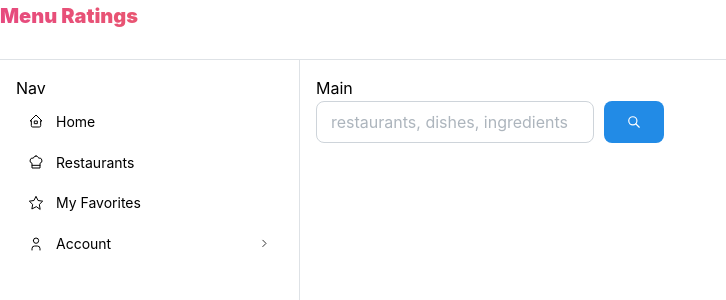
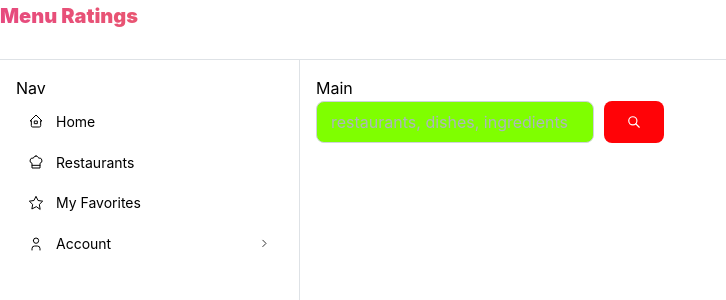
Before and after one commit to jppastorek/mantine-test, a React (Vite) app: page /restaurants in a window 1280 px wide. Shown: the top 300 px of the page, without its empty margins (0-726 px from the left). Built offline with nearby package versions, Linux system fonts and the light colour scheme.

Commit message:
added item cards and some theme override experimentation

```diff
--- /dev/null
+++ b/src/components/Item.tsx
@@ -0,0 +1,29 @@
+import { Card, Image, Text, Badge, Button, Group } from '@mantine/core';
+
+export function Item(props: any) {
+    const { image, name, price, rating, description, num_of_ratings, restaurant } = props;
+  return (
+    <Card shadow="sm" padding="lg" radius="md" withBorder>
+      <Card.Section>
+        <Image
+          src={image}
+          height={160}
+          alt={name}
+        />
+      </Card.Section>
+
+      <Group justify="space-between" mt="md" mb="xs">
+        <Text fw={500}>{name}</Text>
+        <Badge color="pink">${price}</Badge>
+      </Group>
+
+      <Text size="sm" c="dimmed">
+        {description}
+      </Text>
+
+      <Button color="blue" fullWidth mt="md" radius="md">
+        Book classic tour now
+      </Button>
+    </Card>
+  );
+}
--- a/src/components/ItemDisplay.tsx
+++ b/src/components/ItemDisplay.tsx
@@ -1,17 +1,29 @@
 import { SimpleGrid } from '@mantine/core';
+import { Item } from './Item';
 
-export function ItemDisplay() {
+export function ItemDisplay(props: any) {
+  const { items } = props;
+  if (items.length) {
     return (
       <SimpleGrid
         cols={{ base: 1, sm: 2, lg: 5 }}
         spacing={{ base: 10, sm: 'xl' }}
         verticalSpacing={{ base: 'md', sm: 'xl' }}
       >
-      <div>1</div>
-      <div>2</div>
-      <div>3</div>
-      <div>4</div>
-      <div>5</div>
+        {items.map((item: any) => {
+          return (
+            <Item
+              key={item.item_id}
+              name={item.name}
+              price={item.price}
+              rating={item.avg_rating}
+              num_of_ratings={item.num_of_ratings}
+              description={item.description}
+              restaurant={item.restaurant}
+            />
+          );
+        })}
       </SimpleGrid>
     );
   }
+}
--- /dev/null
+++ b/src/components/SearchBar.module.css
@@ -0,0 +1,3 @@
+.blahfornow {
+    background-color: chartreuse;
+}
--- a/src/components/SearchBar.tsx
+++ b/src/components/SearchBar.tsx
@@ -1,11 +1,12 @@
 import { TextInput, Button, Group } from "@mantine/core";
 import { IconSearch } from "@tabler/icons-react";
+import classes from './SearchBar.module.css';
 
 export function SearchBar(props: any) {
   const { input, handleChangeInput, search } = props;
   return (
     <Group gap="xs">
-      <TextInput variant="default" size="md" radius="md" placeholder="restaurants, dishes, ingredients"/>
+      <TextInput classNames={{input: classes.blahfornow}} variant="default" size="md" radius="md" placeholder="restaurants, dishes, ingredients"/>
       <Button variant="filled" size="md" radius="md">
         {<IconSearch size={14} />}
       </Button>
--- a/src/pages/Home.page.tsx
+++ b/src/pages/Home.page.tsx
@@ -4,14 +4,43 @@ import { ItemDisplay } from '@/components/ItemDisplay';
 import { SearchBar } from '@/components/SearchBar';
 import { Button, Group, Box } from '@mantine/core';
 
-let isLoggedIn = false;
+let isLoggedIn = true;
+const items = [
+  {
+    image: '',
+    name: 'Eric',
+    price: 20,
+    rating: 5,
+    description: "he's so gosh darn ____",
+    num_of_ratings: 1,
+    restaurant: "Eric's Big Sausage Palladium",
+  },
+  {
+    image: '',
+    name: 'JP',
+    price: 5,
+    rating: 1,
+    description: "he's so gosh darn ____",
+    num_of_ratings: 1,
+    restaurant: "JP's Tiny Sausage Shack",
+  },
+  {
+    image: '',
+    name: 'Goshen',
+    price: 5000,
+    rating: 5,
+    description: "he's so gosh darn ____",
+    num_of_ratings: 1,
+    restaurant: "Sushi Barn",
+  },
+];
 
 export function HomePage() {
   if (isLoggedIn) {
     return (
       <>
         <SearchBar />
-        <ItemDisplay />
+        <ItemDisplay items={items} />
       </>
     );
   }
--- a/src/theme.ts
+++ b/src/theme.ts
@@ -1,5 +1,19 @@
 import { createTheme } from '@mantine/core';
 
 export const theme = createTheme({
-  /** Put your mantine theme override here */
+  colors: {
+    "thecolorofmyshit": [
+      "#ffe7e7",
+      "#ffcece",
+      "#ff9b9b",
+      "#ff6363",
+      "#ff3636",
+      "#ff1818",
+      "#ff0307",
+      "#e40000",
+      "#cc0000",
+      "#b20000"
+    ]
+  },
+  primaryColor: "thecolorofmyshit",
 });
--- /dev/null
+++ b/src/theme_override.ts
@@ -0,0 +1,271 @@
+let x = {
+  "scale": 1,
+  "fontSmoothing": true,
+  "focusRing": "auto",
+  "white": "#fff",
+  "black": "#000",
+  "colors": {
+    "dark": [
+      "#C9C9C9",
+      "#b8b8b8",
+      "#828282",
+      "#696969",
+      "#424242",
+      "#3b3b3b",
+      "#2e2e2e",
+      "#242424",
+      "#1f1f1f",
+      "#141414"
+    ],
+    "gray": [
+      "#f8f9fa",
+      "#f1f3f5",
+      "#e9ecef",
+      "#dee2e6",
+      "#ced4da",
+      "#adb5bd",
+      "#868e96",
+      "#495057",
+      "#343a40",
+      "#212529"
+    ],
+    "red": [
+      "#fff5f5",
+      "#ffe3e3",
+      "#ffc9c9",
+      "#ffa8a8",
+      "#ff8787",
+      "#ff6b6b",
+      "#fa5252",
+      "#f03e3e",
+      "#e03131",
+      "#c92a2a"
+    ],
+    "pink": [
+      "#fff0f6",
+      "#ffdeeb",
+      "#fcc2d7",
+      "#faa2c1",
+      "#f783ac",
+      "#f06595",
+      "#e64980",
+      "#d6336c",
+      "#c2255c",
+      "#a61e4d"
+    ],
+    "grape": [
+      "#f8f0fc",
+      "#f3d9fa",
+      "#eebefa",
+      "#e599f7",
+      "#da77f2",
+      "#cc5de8",
+      "#be4bdb",
+      "#ae3ec9",
+      "#9c36b5",
+      "#862e9c"
+    ],
+    "violet": [
+      "#f3f0ff",
+      "#e5dbff",
+      "#d0bfff",
+      "#b197fc",
+      "#9775fa",
+      "#845ef7",
+      "#7950f2",
+      "#7048e8",
+      "#6741d9",
+      "#5f3dc4"
+    ],
+    "indigo": [
+      "#edf2ff",
+      "#dbe4ff",
+      "#bac8ff",
+      "#91a7ff",
+      "#748ffc",
+      "#5c7cfa",
+      "#4c6ef5",
+      "#4263eb",
+      "#3b5bdb",
+      "#364fc7"
+    ],
+    "blue": [
+      "#e7f5ff",
+      "#d0ebff",
+      "#a5d8ff",
+      "#74c0fc",
+      "#4dabf7",
+      "#339af0",
+      "#228be6",
+      "#1c7ed6",
+      "#1971c2",
+      "#1864ab"
+    ],
+    "cyan": [
+      "#e3fafc",
+      "#c5f6fa",
+      "#99e9f2",
+      "#66d9e8",
+      "#3bc9db",
+      "#22b8cf",
+      "#15aabf",
+      "#1098ad",
+      "#0c8599",
+      "#0b7285"
+    ],
+    "teal": [
+      "#e6fcf5",
+      "#c3fae8",
+      "#96f2d7",
+      "#63e6be",
+      "#38d9a9",
+      "#20c997",
+      "#12b886",
+      "#0ca678",
+      "#099268",
+      "#087f5b"
+    ],
+    "green": [
+      "#ebfbee",
+      "#d3f9d8",
+      "#b2f2bb",
+      "#8ce99a",
+      "#69db7c",
+      "#51cf66",
+      "#40c057",
+      "#37b24d",
+      "#2f9e44",
+      "#2b8a3e"
+    ],
+    "lime": [
+      "#f4fce3",
+      "#e9fac8",
+      "#d8f5a2",
+      "#c0eb75",
+      "#a9e34b",
+      "#94d82d",
+      "#82c91e",
+      "#74b816",
+      "#66a80f",
+      "#5c940d"
+    ],
+    "yellow": [
+      "#fff9db",
+      "#fff3bf",
+      "#ffec99",
+      "#ffe066",
+      "#ffd43b",
+      "#fcc419",
+      "#fab005",
+      "#f59f00",
+      "#f08c00",
+      "#e67700"
+    ],
+    "orange": [
+      "#fff4e6",
+      "#ffe8cc",
+      "#ffd8a8",
+      "#ffc078",
+      "#ffa94d",
+      "#ff922b",
+      "#fd7e14",
+      "#f76707",
+      "#e8590c",
+      "#d9480f"
+    ]
+  },
+  "primaryShade": {
+    "light": 6,
+    "dark": 8
+  },
+  "primaryColor": "blue",
+  "autoContrast": false,
+  "luminanceThreshold": 0.3,
+  "fontFamily": "-apple-system, BlinkMacSystemFont, Segoe UI, Roboto, Helvetica, Arial, sans-serif, Apple Color Emoji, Segoe UI Emoji",
+  "fontFamilyMonospace": "ui-monospace, SFMono-Regular, Menlo, Monaco, Consolas, Liberation Mono, Courier New, monospace",
+  "respectReducedMotion": false,
+  "cursorType": "default",
+  "defaultGradient": {
+    "from": "blue",
+    "to": "cyan",
+    "deg": 45
+  },
+  "defaultRadius": "sm",
+  "activeClassName": "mantine-active",
+  "focusClassName": "",
+  "headings": {
+    "fontFamily": "-apple-system, BlinkMacSystemFont, Segoe UI, Roboto, Helvetica, Arial, sans-serif, Apple Color Emoji, Segoe UI Emoji",
+    "fontWeight": "700",
+    "textWrap": "wrap",
+    "sizes": {
+      "h1": {
+        "fontSize": "calc(2.125rem * var(--mantine-scale))",
+        "lineHeight": "1.3"
+      },
+      "h2": {
+        "fontSize": "calc(1.625rem * var(--mantine-scale))",
+        "lineHeight": "1.35"
+      },
+      "h3": {
+        "fontSize": "calc(1.375rem * var(--mantine-scale))",
+        "lineHeight": "1.4"
+      },
+      "h4": {
+        "fontSize": "calc(1.125rem * var(--mantine-scale))",
+        "lineHeight": "1.45"
+      },
+      "h5": {
+        "fontSize": "calc(1rem * var(--mantine-scale))",
+        "lineHeight": "1.5"
+      },
+      "h6": {
+        "fontSize": "calc(0.875rem * var(--mantine-scale))",
+        "lineHeight": "1.5"
+      }
+    }
+  },
+  "fontSizes": {
+    "xs": "calc(0.75rem * var(--mantine-scale))",
+    "sm": "calc(0.875rem * var(--mantine-scale))",
+    "md": "calc(1rem * var(--mantine-scale))",
+    "lg": "calc(1.125rem * var(--mantine-scale))",
+    "xl": "calc(1.25rem * var(--mantine-scale))"
+  },
+  "lineHeights": {
+    "xs": "1.4",
+    "sm": "1.45",
+    "md": "1.55",
+    "lg": "1.6",
+    "xl": "1.65"
+  },
+  "radius": {
+    "xs": "calc(0.125rem * var(--mantine-scale))",
+    "sm": "calc(0.25rem * var(--mantine-scale))",
+    "md": "calc(0.5rem * var(--mantine-scale))",
+    "lg": "calc(1rem * var(--mantine-scale))",
+    "xl": "calc(2rem * var(--mantine-scale))"
+  },
+  "spacing": {
+    "xs": "calc(0.625rem * var(--mantine-scale))",
+    "sm": "calc(0.75rem * var(--mantine-scale))",
+    "md": "calc(1rem * var(--mantine-scale))",
+    "lg": "calc(1.25rem * var(--mantine-scale))",
+    "xl": "calc(2rem * var(--mantine-scale))"
+  },
+  "breakpoints": {
+    "xs": "36em",
+    "sm": "48em",
+    "md": "62em",
+    "lg": "75em",
+    "xl": "88em"
+  },
+  "shadows": {
+    "xs": "0 calc(0.0625rem * var(--mantine-scale)) calc(0.1875rem * var(--mantine-scale)) rgba(0, 0, 0, 0.05), 0 calc(0.0625rem * var(--mantine-scale)) calc(0.125rem * var(--mantine-scale)) rgba(0, 0, 0, 0.1)",
+    "sm": "0 calc(0.0625rem * var(--mantine-scale)) calc(0.1875rem * var(--mantine-scale)) rgba(0, 0, 0, 0.05), rgba(0, 0, 0, 0.05) 0 calc(0.625rem * var(--mantine-scale)) calc(0.9375rem * var(--mantine-scale)) calc(-0.3125rem * var(--mantine-scale)), rgba(0, 0, 0, 0.04) 0 calc(0.4375rem * var(--mantine-scale)) calc(0.4375rem * var(--mantine-scale)) calc(-0.3125rem * var(--mantine-scale))",
+    "md": "0 calc(0.0625rem * var(--mantine-scale)) calc(0.1875rem * var(--mantine-scale)) rgba(0, 0, 0, 0.05), rgba(0, 0, 0, 0.05) 0 calc(1.25rem * var(--mantine-scale)) calc(1.5625rem * var(--mantine-scale)) calc(-0.3125rem * var(--mantine-scale)), rgba(0, 0, 0, 0.04) 0 calc(0.625rem * var(--mantine-scale)) calc(0.625rem * var(--mantine-scale)) calc(-0.3125rem * var(--mantine-scale))",
+    "lg": "0 calc(0.0625rem * var(--mantine-scale)) calc(0.1875rem * var(--mantine-scale)) rgba(0, 0, 0, 0.05), rgba(0, 0, 0, 0.05) 0 calc(1.75rem * var(--mantine-scale)) calc(1.4375rem * var(--mantine-scale)) calc(-0.4375rem * var(--mantine-scale)), rgba(0, 0, 0, 0.04) 0 calc(0.75rem * var(--mantine-scale)) calc(0.75rem * var(--mantine-scale)) calc(-0.4375rem * var(--mantine-scale))",
+    "xl": "0 calc(0.0625rem * var(--mantine-scale)) calc(0.1875rem * var(--mantine-scale)) rgba(0, 0, 0, 0.05), rgba(0, 0, 0, 0.05) 0 calc(2.25rem * var(--mantine-scale)) calc(1.75rem * var(--mantine-scale)) calc(-0.4375rem * var(--mantine-scale)), rgba(0, 0, 0, 0.04) 0 calc(1.0625rem * var(--mantine-scale)) calc(1.0625rem * var(--mantine-scale)) calc(-0.4375rem * var(--mantine-scale))"
+  },
+  "other": {},
+  "components": {}
+}
```
Lines whose indentation alone changed are shown as unchanged.
